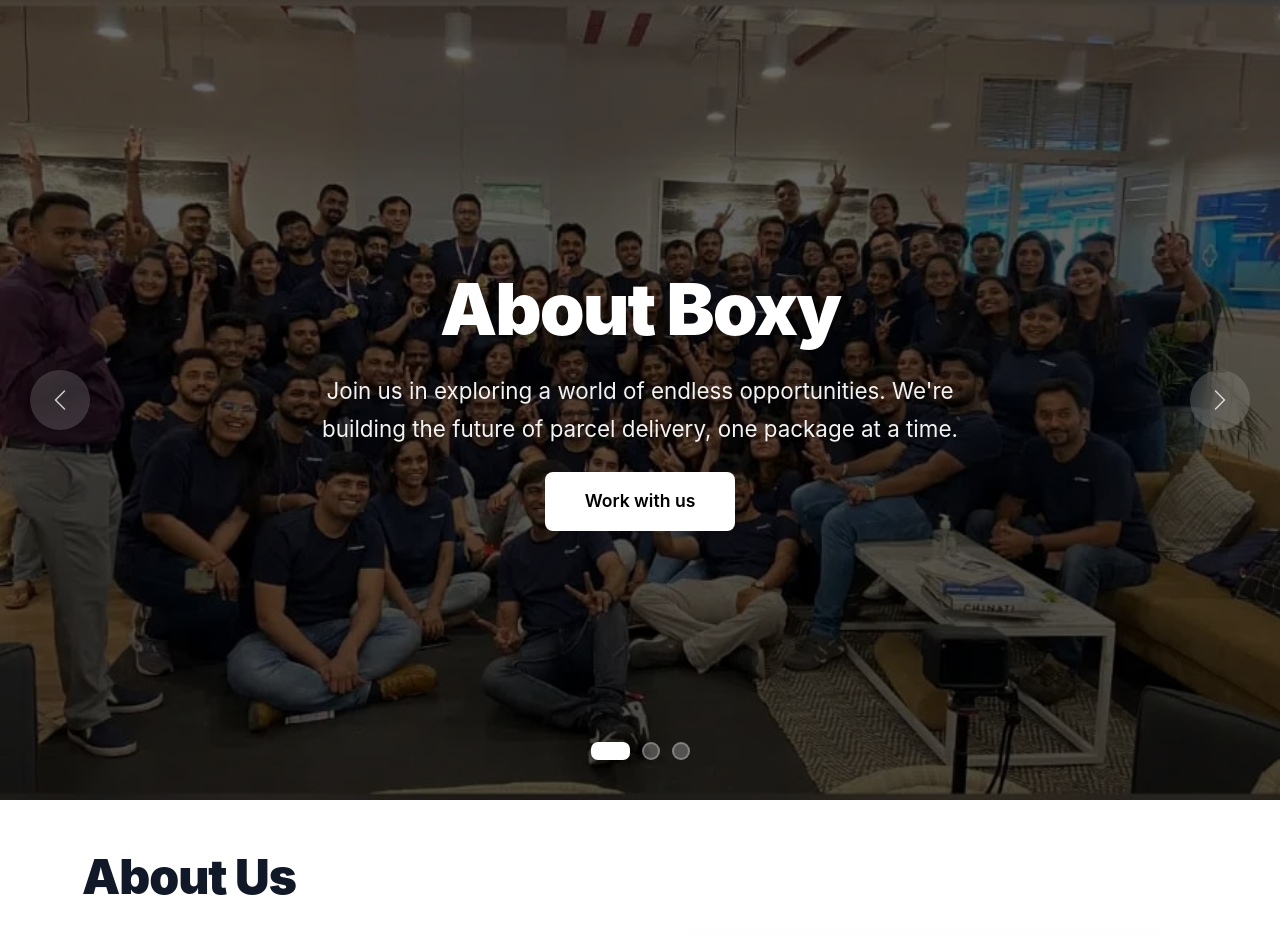
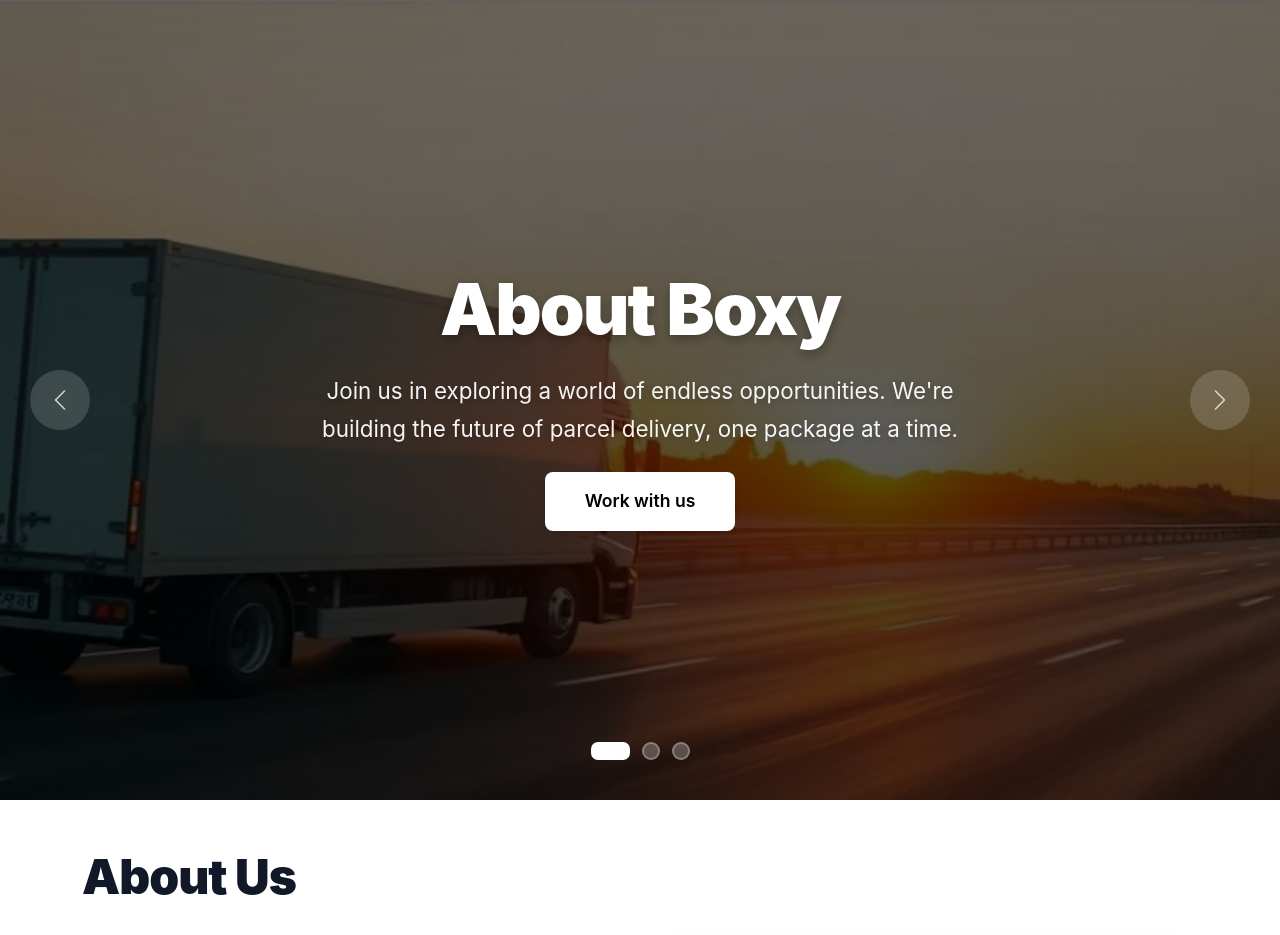
Before and after one commit to vivek-ambariya/BOXY-parcel_delivery_website, a Flask app: page /about in a window 1280 px wide. Shown: the part 82-1017 px from the top of the page. Run offline with Flask 3, Linux system fonts and the light colour scheme; parts of the project's set-up code (start-up, migrations or seed data) failed here and were passed over.

Commit message:
Replace About Us carousel with new images (delivery truck, team, parcel handover)
Co-authored-by: Cursor <cursoragent@cursor.com>

```diff
--- a/Boxy/templates/about.html
+++ b/Boxy/templates/about.html
@@ -52,17 +52,17 @@
             <div class="carousel-inner">
                 <div class="carousel-item active">
                     <div class="slideshow-image-fullscreen">
-                        <img src="{{ url_for('static', filename='images/about1.jpeg') }}" alt="Our Team at LJ University" class="carousel-image">
+                        <img src="{{ url_for('static', filename='images/about1.png') }}" alt="Our Delivery Network" class="carousel-image">
                     </div>
                 </div>
                 <div class="carousel-item">
                     <div class="slideshow-image-fullscreen">
-                        <img src="{{ url_for('static', filename='images/about2.jpeg') }}" alt="Project Development" class="carousel-image">
+                        <img src="{{ url_for('static', filename='images/about2.png') }}" alt="Our Team" class="carousel-image">
                     </div>
                 </div>
                 <div class="carousel-item">
                     <div class="slideshow-image-fullscreen">
-                        <img src="{{ url_for('static', filename='images/about3.jpeg') }}" alt="Achievements & Success" class="carousel-image">
+                        <img src="{{ url_for('static', filename='images/about3.png') }}" alt="Reliable Delivery Service" class="carousel-image">
                     </div>
                 </div>
             </div>
--- a/Boxy_local/templates/about.html
+++ b/Boxy_local/templates/about.html
@@ -52,17 +52,17 @@
             <div class="carousel-inner">
                 <div class="carousel-item active">
                     <div class="slideshow-image-fullscreen">
-                        <img src="{{ url_for('static', filename='images/about1.jpeg') }}" alt="Our Team at LJ University" class="carousel-image">
+                        <img src="{{ url_for('static', filename='images/about1.png') }}" alt="Our Delivery Network" class="carousel-image">
                     </div>
                 </div>
                 <div class="carousel-item">
                     <div class="slideshow-image-fullscreen">
-                        <img src="{{ url_for('static', filename='images/about2.jpeg') }}" alt="Project Development" class="carousel-image">
+                        <img src="{{ url_for('static', filename='images/about2.png') }}" alt="Our Team" class="carousel-image">
                     </div>
                 </div>
                 <div class="carousel-item">
                     <div class="slideshow-image-fullscreen">
-                        <img src="{{ url_for('static', filename='images/about3.jpeg') }}" alt="Achievements & Success" class="carousel-image">
+                        <img src="{{ url_for('static', filename='images/about3.png') }}" alt="Reliable Delivery Service" class="carousel-image">
                     </div>
                 </div>
             </div>
```
Also changed, not shown: Boxy/static/images/about1.png (added), Boxy/static/images/about2.png (added), Boxy/static/images/about3.png (added), Boxy_local/static/images/about1.png (added), Boxy_local/static/images/about2.png (added), Boxy_local/static/images/about3.png (added).
